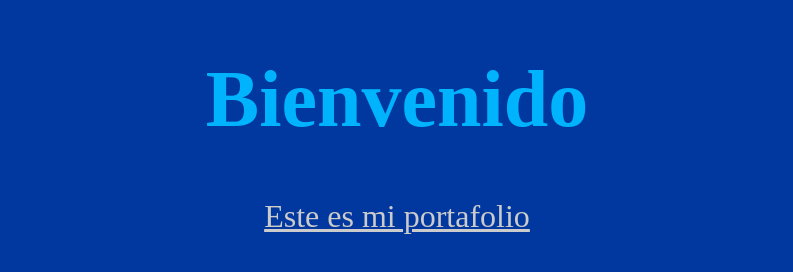
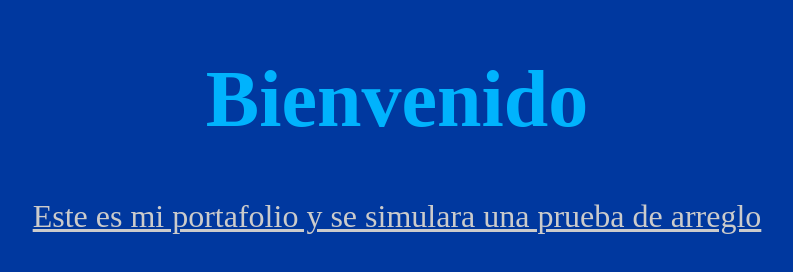
Before and after one commit to ivan-yealab/prueba1, a plain HTML site: page index.html in a window 1280 px wide. Shown: the whole page, without its empty margins (243-1036 px from the left). Drawn offline with Linux system fonts and the light colour scheme.

Commit message:
Arreglando parrafo

```diff
--- a/index.html
+++ b/index.html
@@ -7,6 +7,6 @@
 	</head>
 	<body>
 		<h1>Bienvenido</h1>
-		<p>Este es mi portafolio</p>
+		<p>Este es mi portafolio y se simulara una prueba de arreglo</p>
 	</body>
 </html>
```
